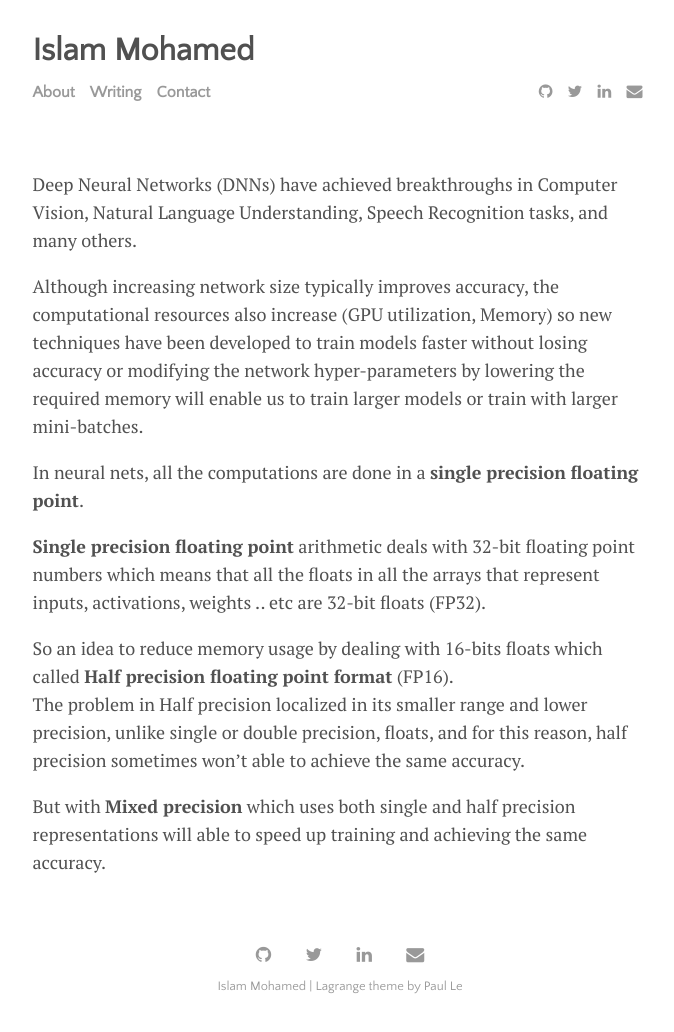
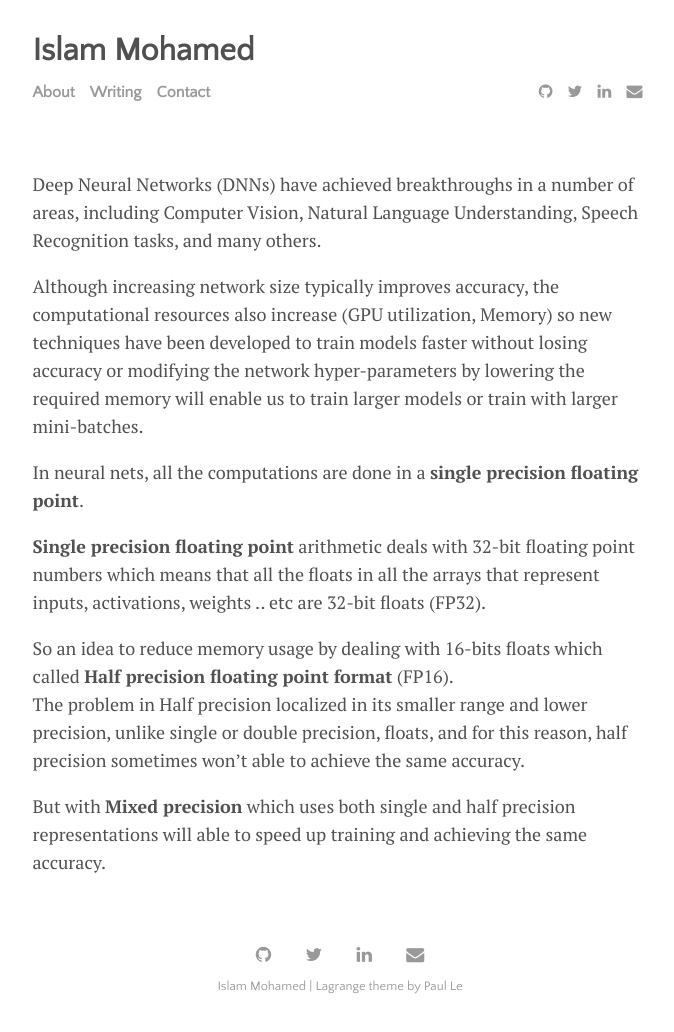
Before and after one commit to IslamMohamedMosaad/IslamMohamedMosaad.github.io, a Jekyll site: the page built from _posts/2020-05-28-Mixed-Precision.md, in a window 1280 px wide. Shown: the whole page, without its empty margins (300-974 px from the left). Built offline with Jekyll 4.4.1, drawn with Linux system fonts in a browser that asks for light colours.

Commit message:
Update and rename 2020-05-28-Mixed-Precision Training.md to 2020-05-28-Mixed-Precision.md

```diff
--- a/_posts/2020-05-28-Mixed-Precision Training.md
+++ b/_posts/2020-05-28-Mixed-Precision.md
@@ -4,7 +4,7 @@
 ---
 
 
-Deep Neural Networks (DNNs) have achieved breakthroughs in Computer Vision, Natural Language Understanding, Speech Recognition tasks, and many others.
+Deep Neural Networks (DNNs) have achieved breakthroughs in a number of areas, including Computer Vision, Natural Language Understanding, Speech Recognition tasks, and many others.
 
 Although increasing network size typically improves accuracy, the computational resources also increase (GPU utilization, Memory) so new techniques have been developed to train models faster without losing accuracy or modifying the network hyper-parameters by lowering the required memory will enable us to train larger models or train with larger mini-batches.
 
```
